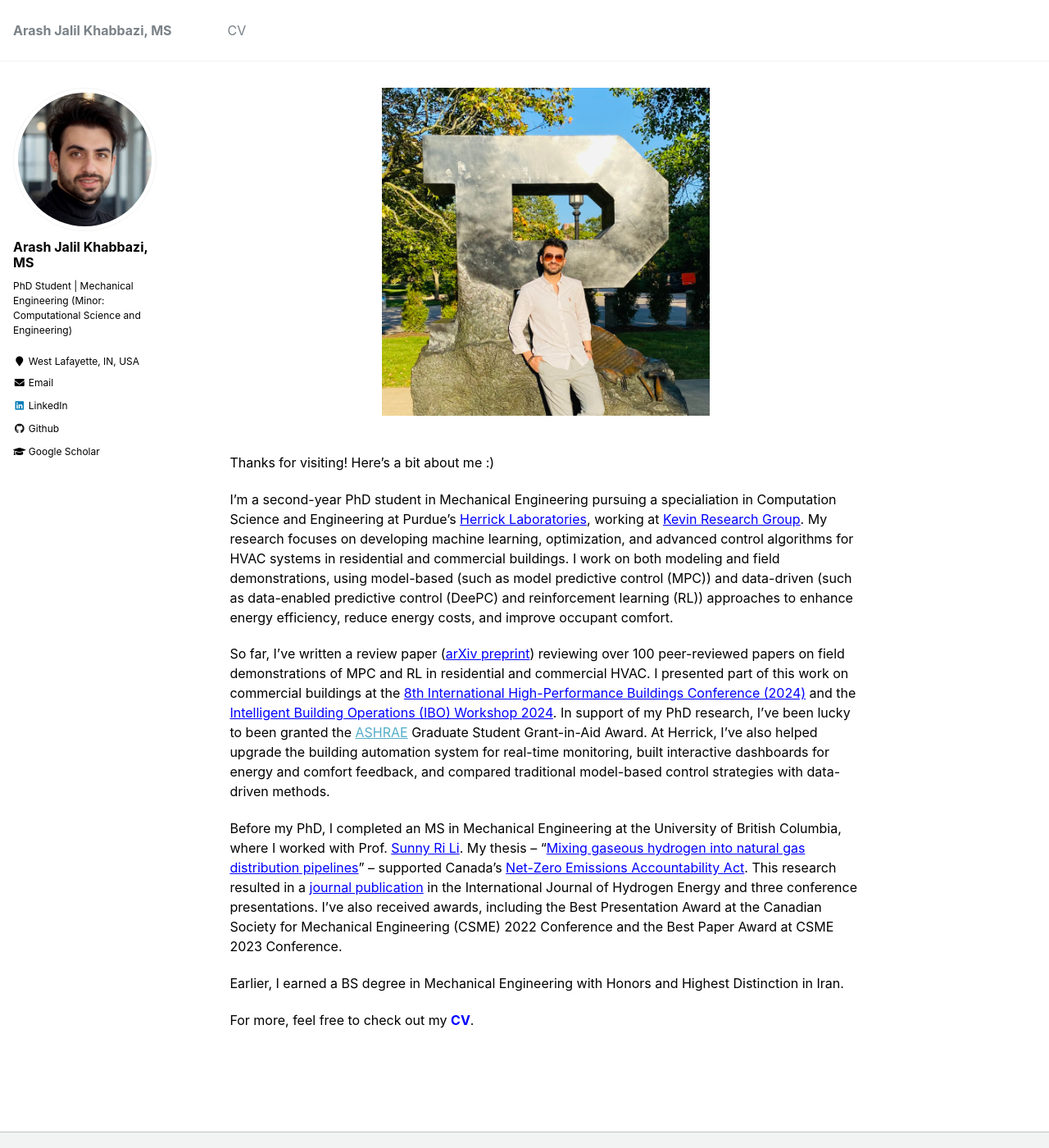
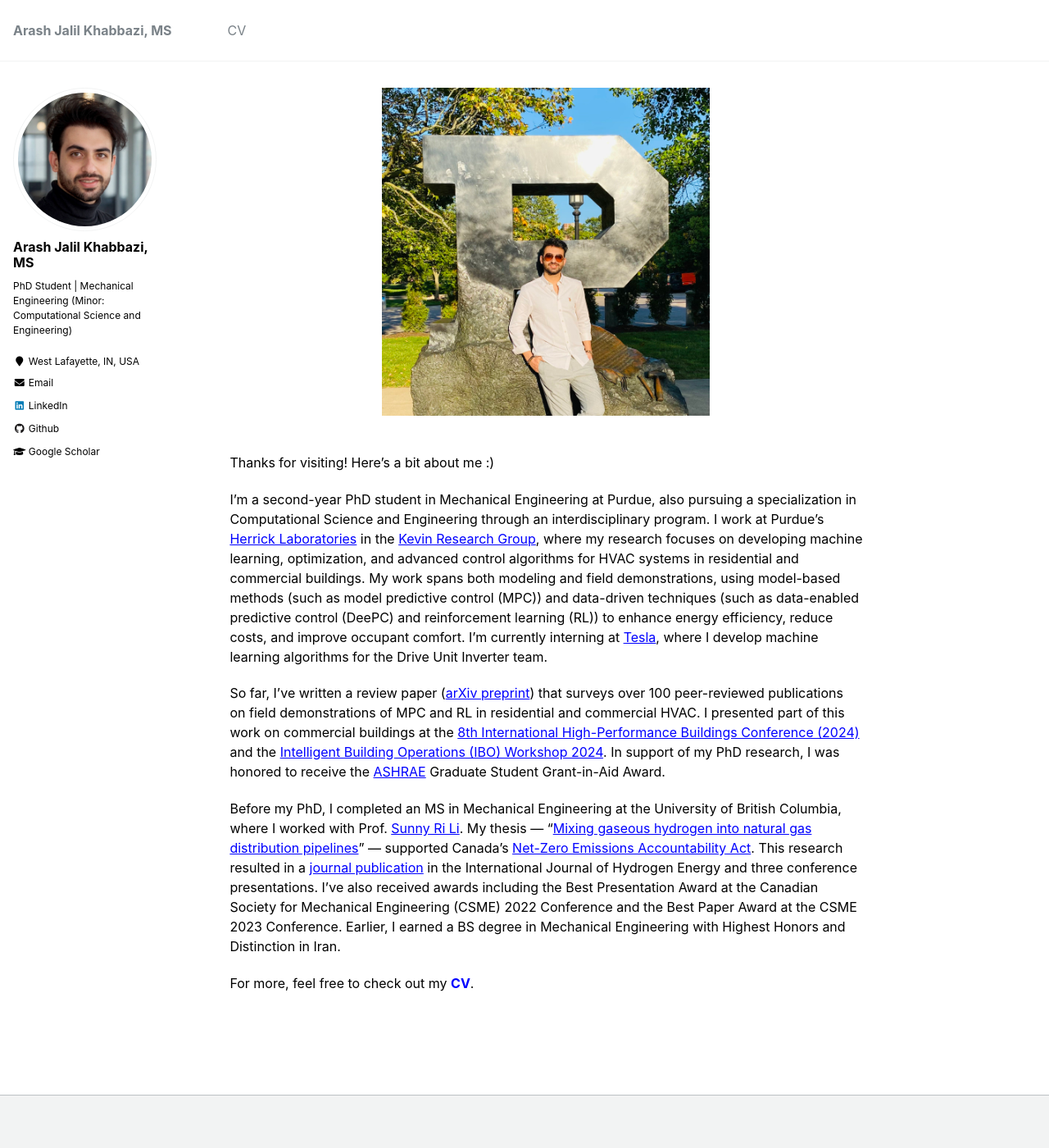
Before and after one commit to arashjkh/arashjkh.github.io, a Jekyll site: the page built from _pages/about.md, in a window 1280 px wide and 1400 px high. Shown: the whole window at 82% size. Built offline with Jekyll 4.4.1, drawn with Linux system fonts in a browser that asks for light colours.

Commit message:
Update about.md

```diff
--- a/_pages/about.md
+++ b/_pages/about.md
@@ -23,12 +23,10 @@ redirect_from:
 
 Thanks for visiting! Here’s a bit about me :)
 
-I’m a second-year PhD student in Mechanical Engineering pursuing a specialiation in Computation Science and Engineering at Purdue's <a href="https://engineering.purdue.edu/Herrick" target="_blank" style="color: blue; text-decoration: underline;">Herrick Laboratories</a>, working at <a href="https://kevinjkircher.com/" target="_blank" style="color: blue; text-decoration: underline;">Kevin Research Group</a>. My research focuses on developing machine learning, optimization, and advanced control algorithms for HVAC systems in residential and commercial buildings. I work on both modeling and field demonstrations, using model-based (such as model predictive control (MPC)) and data-driven (such as data-enabled predictive control (DeePC) and reinforcement learning (RL)) approaches to enhance energy efficiency, reduce energy costs, and improve occupant comfort.
+I’m a second-year PhD student in Mechanical Engineering at Purdue, also pursuing a specialization in Computational Science and Engineering through an interdisciplinary program. I work at Purdue’s <a href="https://engineering.purdue.edu/Herrick" target="_blank" style="color: blue; text-decoration: underline;">Herrick Laboratories</a> in the <a href="https://kevinjkircher.com/" target="_blank" style="color: blue; text-decoration: underline;">Kevin Research Group</a>, where my research focuses on developing machine learning, optimization, and advanced control algorithms for HVAC systems in residential and commercial buildings. My work spans both modeling and field demonstrations, using model-based methods (such as model predictive control (MPC)) and data-driven techniques (such as data-enabled predictive control (DeePC) and reinforcement learning (RL)) to enhance energy efficiency, reduce costs, and improve occupant comfort. I’m currently interning at <a href="https://www.tesla.com/" style="color:blue;">Tesla</a>, where I develop machine learning algorithms for the Drive Unit Inverter team.
 
-So far, I’ve written a review paper (<a href="https://arxiv.org/abs/2503.05022" target="_blank" style="color: blue; text-decoration: underline;">arXiv preprint</a>) reviewing over 100 peer-reviewed papers on field demonstrations of MPC and RL in residential and commercial HVAC. I presented part of this work on commercial buildings at the <a href="https://docs.lib.purdue.edu/ihpbc/473/" target="_blank" style="color: blue; text-decoration: underline;">8th International High-Performance Buildings Conference (2024)</a> and the <a href="https://www.youtube.com/watch?v=NJ3izRJVNK0&list=PLcZDMdEnS08kcgUMfKHNHn507XDJG0LGC" target="_blank" style="color: blue; text-decoration: underline;">Intelligent Building Operations (IBO) Workshop 2024</a>. In support of my PhD research, I've been lucky to been granted the [ASHRAE](https://www.ashrae.org/) Graduate Student Grant-in-Aid Award. At Herrick, I’ve also helped upgrade the building automation system for real-time monitoring, built interactive dashboards for energy and comfort feedback, and compared traditional model-based control strategies with data-driven methods.
+So far, I’ve written a review paper (<a href="https://arxiv.org/abs/2503.05022" target="_blank" style="color: blue; text-decoration: underline;">arXiv preprint</a>) that surveys over 100 peer-reviewed publications on field demonstrations of MPC and RL in residential and commercial HVAC. I presented part of this work on commercial buildings at the <a href="https://docs.lib.purdue.edu/ihpbc/473/" target="_blank" style="color: blue; text-decoration: underline;">8th International High-Performance Buildings Conference (2024)</a> and the <a href="https://www.youtube.com/watch?v=NJ3izRJVNK0&list=PLcZDMdEnS08kcgUMfKHNHn507XDJG0LGC" target="_blank" style="color: blue; text-decoration: underline;">Intelligent Building Operations (IBO) Workshop 2024</a>. In support of my PhD research, I was honored to receive the <a href="https://www.ashrae.org/" style="color:blue;">ASHRAE</a> Graduate Student Grant-in-Aid Award.
 
-Before my PhD, I completed an MS in Mechanical Engineering at the University of British Columbia, where I worked with Prof. <a href="https://scholar.google.com/citations?user=mgUDmT8AAAAJ&hl=en" target="_blank" style="color: blue; text-decoration: underline;">Sunny Ri Li</a>. My thesis -- "<a href="https://open.library.ubc.ca/soa/cIRcle/collections/ubctheses/24/items/1.0437514" target="_blank" style="color: blue; text-decoration: underline;">Mixing gaseous hydrogen into natural gas distribution pipelines</a>" -- supported Canada's <a href="https://www.canada.ca/en/services/environment/weather/climatechange/climate-plan/net-zero-emissions-2050.html;" target="_blank" style="color: blue; text-decoration: underline;">Net-Zero Emissions Accountability Act</a>. This research resulted in a <a href="https://doi.org/10.1016/j.ijhydene.2023.11.038" target="_blank" style="color: blue; text-decoration: underline;">journal publication</a> in the International Journal of Hydrogen Energy and three conference presentations. I’ve also received awards, including the Best Presentation Award at the Canadian Society for Mechanical Engineering (CSME) 2022 Conference and the Best Paper Award at CSME 2023 Conference.
-
-Earlier, I earned a BS degree in Mechanical Engineering with Honors and Highest Distinction in Iran.
+Before my PhD, I completed an MS in Mechanical Engineering at the University of British Columbia, where I worked with Prof. <a href="https://scholar.google.com/citations?user=mgUDmT8AAAAJ&hl=en" target="_blank" style="color: blue; text-decoration: underline;">Sunny Ri Li</a>. My thesis — "<a href="https://open.library.ubc.ca/soa/cIRcle/collections/ubctheses/24/items/1.0437514" target="_blank" style="color: blue; text-decoration: underline;">Mixing gaseous hydrogen into natural gas distribution pipelines</a>" — supported Canada's <a href="https://www.canada.ca/en/services/environment/weather/climatechange/climate-plan/net-zero-emissions-2050.html;" target="_blank" style="color: blue; text-decoration: underline;">Net-Zero Emissions Accountability Act</a>. This research resulted in a <a href="https://doi.org/10.1016/j.ijhydene.2023.11.038" target="_blank" style="color: blue; text-decoration: underline;">journal publication</a> in the International Journal of Hydrogen Energy and three conference presentations. I’ve also received awards including the Best Presentation Award at the Canadian Society for Mechanical Engineering (CSME) 2022 Conference and the Best Paper Award at the CSME 2023 Conference. Earlier, I earned a BS degree in Mechanical Engineering with Highest Honors and Distinction in Iran.
 
 For more, feel free to check out my <b><a href="https://arashjkh.github.io/files/CV_Arash_Jalil_Khabbazi.pdf" target="_blank" style="color: blue; text-decoration:none;">CV</a></b>.
```
